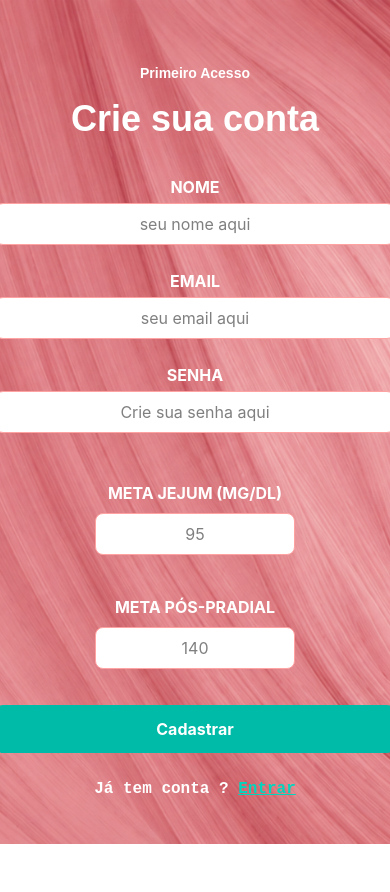
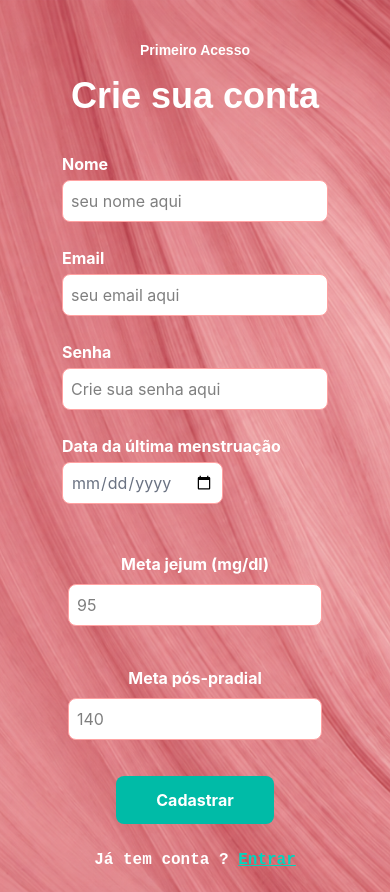
Before and after one commit to Alef-A-Santos/Gestcare, a React (Vite) app in the folder src/frontend/: page /Cadastro in a window 390 px wide. Before the commit the page ends 844 px from the top, so only its background shows below. Built offline with nearby package versions, Linux system fonts and the light colour scheme.

Commit message:
Regulando a responsividade para todos os celulares

```diff
--- a/src/frontend/src/components/InputsCadastro.jsx
+++ b/src/frontend/src/components/InputsCadastro.jsx
@@ -3,18 +3,18 @@ import Inputs from "./Inputs";
 
 function InputHome() {
   return (
-    <div className="flex flex-col gap-1 justify-content items-center">
-      <Labels desc="NOME" className="text-white font-bold" />
-      <Inputs tipoDado="text" placeName="seu nome aqui" className="border p-2 text-center rounded-lg bg-white border-red-300 w-100 outline-none  focus:border-red-400 focus:border-2 text-center" />
+    <div className="flex flex-col gap-1 justify-center items-start text-start">
+      <Labels desc="Nome" className="text-white font-bold" />
+      <Inputs tipoDado="text" placeName="seu nome aqui" className="border p-2 text-start rounded-lg bg-white border-red-300 w-full sm:w-100 outline-none focus:border-red-400 focus:border-2 text-start text-grey-300 " />
 
-      <Labels desc="EMAIL" className="text-white font-bold" />
-      <Inputs tipoDado="Email" placeName="seu email aqui" className="border p-2 text-center rounded-lg bg-white border-red-300 w-100 outline-none  focus:border-red-400 focus:border-2 text-center" />
+      <Labels desc="Email" className="text-white font-bold" />
+      <Inputs tipoDado="Email" placeName="seu email aqui" className="border p-2 text-start rounded-lg bg-white border-red-300 w-full sm:w-100 outline-none focus:border-red-400 focus:border-2 text-start text-grey-300" />
 
-      <Labels desc="SENHA" className="text-white font-bold" />
-      <Inputs tipoDado="passWord" placeName="Crie sua senha aqui" className="border p-2 text-center rounded-lg bg-white border-red-300 w-100 outline-none  focus:border-red-400 focus:border-2 text-center" />
+      <Labels desc="Senha" className="text-white font-bold" />
+      <Inputs tipoDado="passWord" placeName="Crie sua senha aqui" className="border p-2 text-start rounded-lg bg-white border-red-300 w-full sm:w-100 outline-none focus:border-red-400 focus:border-2 text-center text-grey-300" />
 
-      {/* <Labels desc="DATA DA ULTIMA MENSTRUAÇÃO" className="text-white font-bold" />
-      <Inputs tipoDado="date" placeName="Digite aqui a data da última menstruação" className="border p-2 text-center rounded-lg bg-white border-red-300 w-100 outline-none  focus:border-red-400 focus:border-2 text-center" />*/}
+      <Labels desc="Data da última menstruação" className="text-white font-bold" />
+      <Inputs tipoDado="date" placeName="Digite aqui a data da última menstruação" className="border p-2 text-center rounded-lg bg-white border-red-300 w-full sm:w-100 outline-none focus:border-red-400 focus:border-2 text-center [&::-webkit-datetime-edit]:text-gray-500" />
     </div>
   );
 }
--- a/src/frontend/src/components/Labels.jsx
+++ b/src/frontend/src/components/Labels.jsx
@@ -1,7 +1,7 @@
-function Labels({desc, className}){
-    return(
-        <div className="mt-5">
-            <label className={className}>{desc}</label>
+function Labels({ desc, className }) {
+    return (
+        <div className="mt-5 w-full">
+            <label className={`block ${className}`}>{desc}</label>
 
         </div>
     )
--- a/src/frontend/src/pages/Cadastro.jsx
+++ b/src/frontend/src/pages/Cadastro.jsx
@@ -25,10 +25,10 @@ function Cadastro() {
           {/* LADO DIREITO */}
 
           <main
-            className="w-full md:w-2/5  min-h-screen flex items-center justify-center px-6 sm:px-10 bg-cover bg-center"
+            className="w-full md:w-2/5  min-h-screen flex items-center justify-center px-6 sm:px-8 bg-cover bg-center"
             style={{ backgroundImage: `url("${fundoForm}")` }}
           >
-            <div className="w-full max-w-sm flex flex-col gap-4 justify-center items-center mb-5 px-4">
+            <div className="w-full max-w-sm flex flex-col gap-4 justify-center items-center mb-5 px-8">
               <p className="font-body text-sm text-white  text-center mt-10 font-bold">
                 Primeiro Acesso
               </p>
@@ -37,22 +37,21 @@ function Cadastro() {
               </h2>
 
               <InputCadastro />
-              <div className="flex flex-col sm:flex-row gap-3 sm:gap-1 m-2">
+              <div className="flex flex-col sm:flex-row gap-3 sm:gap-1 m-2 text-start">
                 <div className="flex flex-col text-center p-1">
-                  <Labels desc="META JEJUM (MG/DL)" className="font-bold text-center text-white" />
-                  <Inputs tipoDado="number" placeName="95" className="border p-2 text-center rounded-lg bg-white border-red-300 w-50 outline-none  focus:border-red-400 focus:border-2 text-center mt-2" />
+                  <Labels desc="Meta jejum (mg/dl)" className="font-bold text-center text-white " />
+                  <Inputs tipoDado="number" placeName="95" className="border p-2 text-center rounded-lg bg-white border-red-300 w-full sm:w-50 outline-none  focus:border-red-400 focus:border-2 text-start mt-2 text-grey-300" />
                 </div>
                 <div className="flex flex-col text-center p-1">
-                  <Labels desc="META PÓS-PRADIAL" className="font-bold text-center text-white" />
-                  <Inputs tipoDado="number" placeName="140" className="border p-2 text-center rounded-lg bg-white border-red-300 w-50 outline-none  focus:border-red-400 focus:border-2 text-center mt-2" />
+                  <Labels desc="Meta pós-pradial" className="font-bold text-center text-white" />
+                  <Inputs tipoDado="number" placeName="140" className="border p-2 text-center rounded-lg bg-white border-red-300 w-full sm:w-50 outline-none  focus:border-red-400 focus:border-2 text-start mt-2 text-grey-300" />
                 </div>
               </div>
 
 
-
               <Botao
                 className="text-center bg-teal-500 hover:bg-teal-600 font-bold text-white
-             rounded-lg py-3 m-2 w-100"
+             rounded-lg py-3 m-2 w-full sm:w-100  px-10 "
                 nome={"Cadastrar"}
               />
 
```
